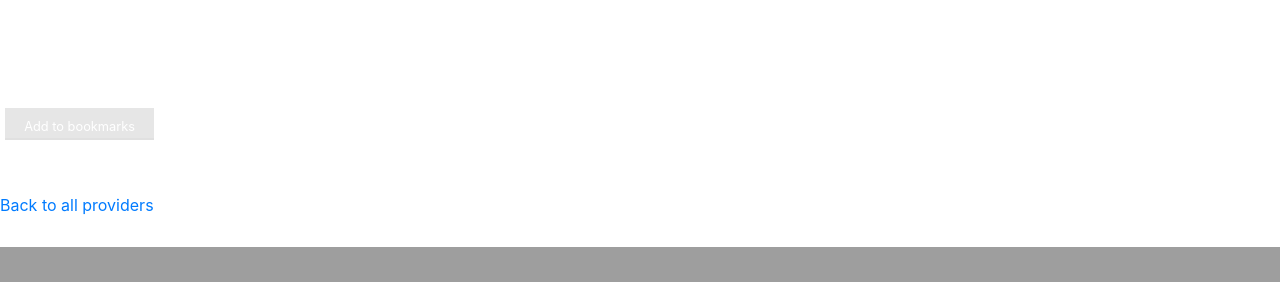
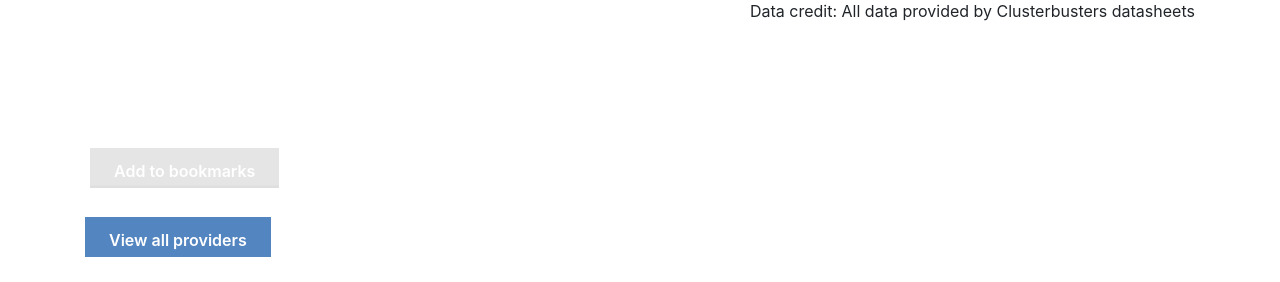
Before and after one commit to georgiaschmitt/CH-phys-directory, a Flask app: template templates/provider_details.html in a window 1280 px wide. Shown: the part 553-835 px from the top of the page. Before the commit the page ends 800 px from the top, so only its background shows below. Run offline with Flask 2, Linux system fonts and the light colour scheme; the template is opened without the code that fills it, so the values that code supplies are empty; some libraries are stand-ins or nearby versions.

Commit message:
button consistency

```diff
--- a/templates/provider_details.html
+++ b/templates/provider_details.html
@@ -9,6 +9,16 @@
 </section>
 
 <div id="map"></div>
+
+<div class="container">
+  <div class="row">
+    <div class="col-5 offset-7">
+      <p>Data credit: All data provided by Clusterbusters datasheets<p>
+    </div>
+  </div>
+  <div class="row">
+    <div class="col-7">
+
 <section
       class="provider"
       data-location-id="{{ provider.location.location_id }}"
@@ -27,17 +37,21 @@
 
   {% if "user_id" in session %}
     {% if provider in user.favorites %}
-      <button type="button" class='bookmark button small' id="{{ provider.physician_id }}" disabled='disabled'>Bookmarked</button>
+      <button type="button" class='bookmark button' id="{{ provider.physician_id }}" disabled='disabled'>Bookmarked</button>
     {% else %}
-      <button type="button" class='bookmark button small' id="{{ provider.physician_id }}">Add to bookmarks</button>
+      <button type="button" class='bookmark button' id="{{ provider.physician_id }}">Add to bookmarks</button>
     {% endif %}
   {% else %}
-    <button type="button" class='bookmark button small' id="{{ provider.physician_id }}" disabled='disabled'>Add to bookmarks</button>
+    <button type="button" class='bookmark button' id="{{ provider.physician_id }}" disabled='disabled'>Add to bookmarks</button>
   {% endif %}
 
 </section>
-  <br><br>
-<a href="/providers">Back to all providers</a>
+  <br>
+<a href="/providers" class="button special">View all providers</a><br><br>
+
+    </div>
+  </div>
+</div>
 <script
   src="http://code.jquery.com/jquery-3.5.1.js"
   integrity="sha256-QWo7LDvxbWT2tbbQ97B53yJnYU3WhH/C8ycbRAkjPDc="
```
Also changed, not shown: templates/search_results.html (+14 -5 lines), templates/user_bookmarks.html (+7 -1 lines).
